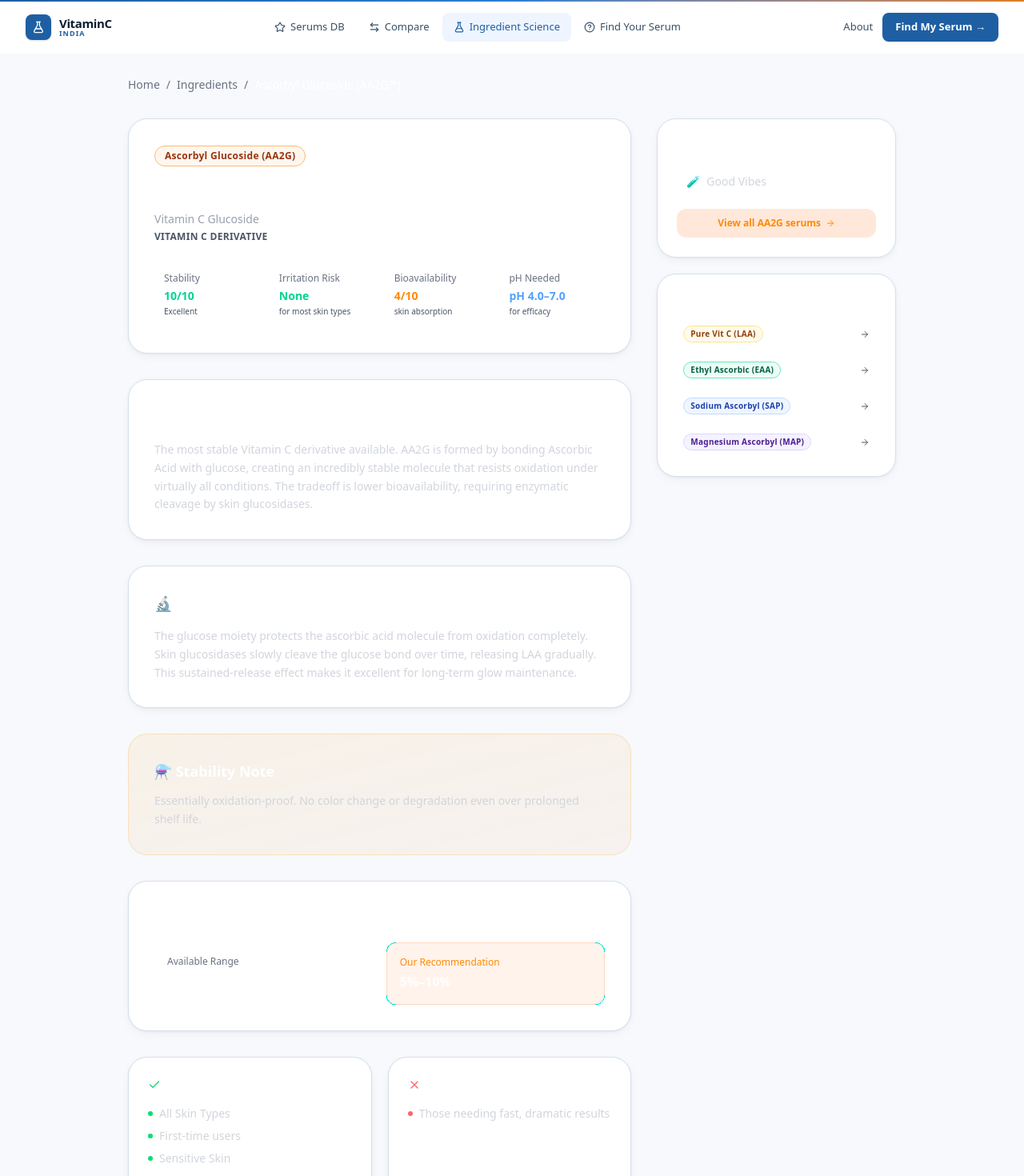
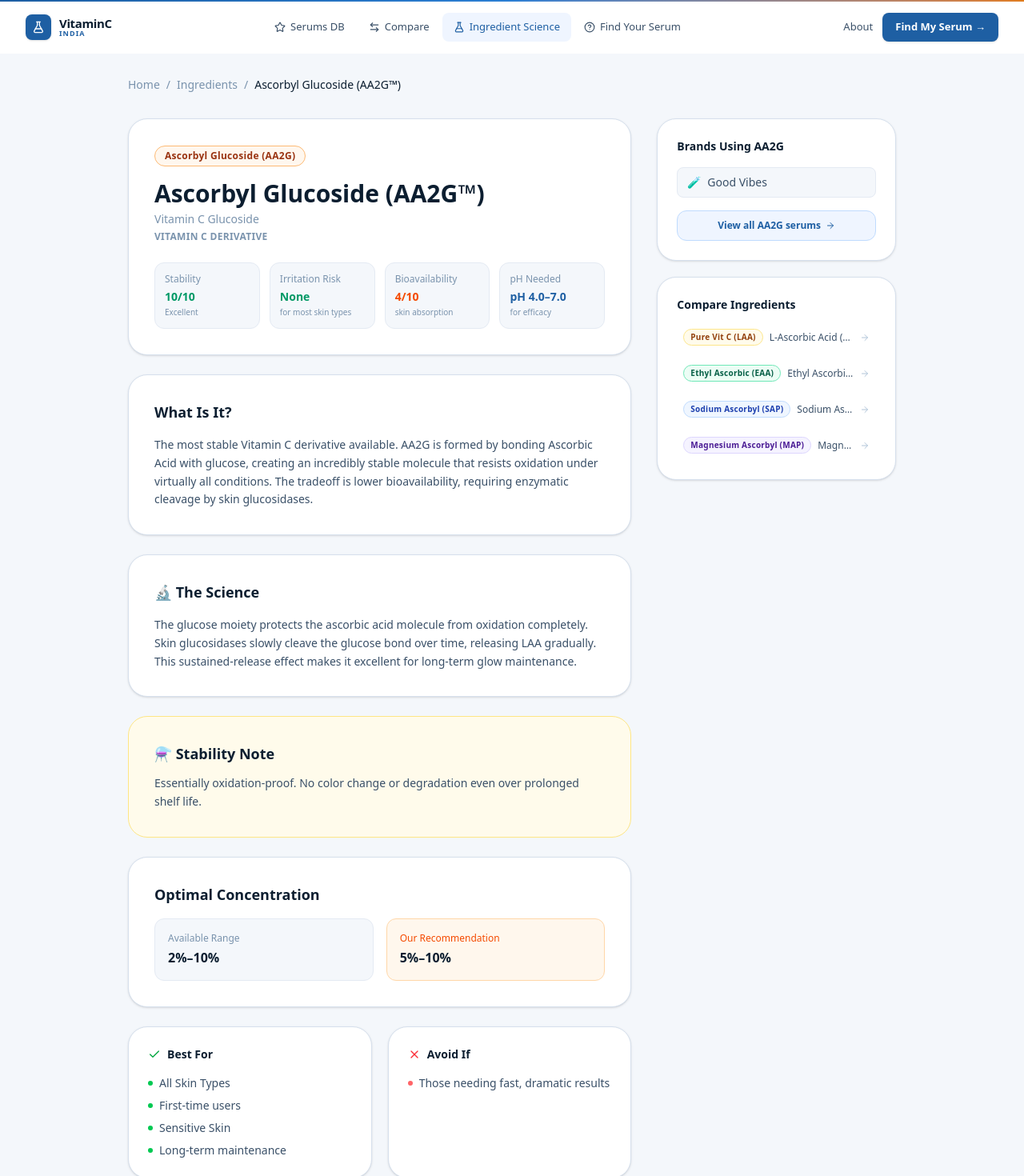
Before and after one commit to colorpixel-design/vitamincwp, a Next.js app: page /ingredients/ascorbyl-glucoside in a window 1280 px wide. Shown: the top 1470 px of the page at 80% size. Built offline with nearby package versions, Linux system fonts and the light colour scheme.

Commit message:
fix: ingredient detail page - light theme, remove dark text-white/glass classes

```diff
--- a/src/app/ingredients/[slug]/page.tsx
+++ b/src/app/ingredients/[slug]/page.tsx
@@ -31,11 +31,11 @@ export async function generateMetadata({ params }: Props): Promise<Metadata> {
   };
 }
 
-const stabilityColors = (rating: number) => {
-  if (rating >= 9) return "text-emerald-400";
-  if (rating >= 7) return "text-green-400";
-  if (rating >= 5) return "text-yellow-400";
-  return "text-red-400";
+const stabilityColor = (rating: number) => {
+  if (rating >= 9) return "text-emerald-600";
+  if (rating >= 7) return "text-green-600";
+  if (rating >= 5) return "text-amber-600";
+  return "text-red-600";
 };
 
 export default async function IngredientDetailPage({ params }: Props) {
@@ -47,111 +47,131 @@ export default async function IngredientDetailPage({ params }: Props) {
   const serumsWith = serums.filter((s) => s.vitamin_c_type === vitCType).slice(0, 3);
 
   return (
-    <div className="pt-24 pb-20 min-h-screen">
+    <div className="pt-24 pb-20 min-h-screen bg-[#F4F7FB]">
       <div className="max-w-5xl mx-auto px-4 sm:px-6 lg:px-8">
 
         {/* Breadcrumb */}
-        <div className="flex items-center gap-2 text-sm text-gray-500 mb-8">
-          <Link href="/" className="hover:text-orange-400 transition-colors">Home</Link>
+        <div className="flex items-center gap-2 text-sm text-[#7A93AD] mb-8">
+          <Link href="/" className="hover:text-[#1E5FA3] transition-colors">Home</Link>
           <span>/</span>
-          <Link href="/ingredients" className="hover:text-orange-400 transition-colors">Ingredients</Link>
+          <Link href="/ingredients" className="hover:text-[#1E5FA3] transition-colors">Ingredients</Link>
           <span>/</span>
-          <span className="text-white">{ing.name}</span>
+          <span className="text-[#0C1E30] font-medium">{ing.name}</span>
         </div>
 
         <div className="grid grid-cols-1 lg:grid-cols-3 gap-8">
 
-          {/* Main */}
-          <div className="lg:col-span-2 space-y-8">
+          {/* ── Main column ─────────────────────────────── */}
+          <div className="lg:col-span-2 space-y-6">
 
-            {/* Hero */}
-            <div className="glass rounded-3xl p-6 md:p-8">
+            {/* Hero card */}
+            <div className="bg-white rounded-3xl p-6 md:p-8 border border-[#D6E0ED] shadow-sm">
               <IngredientBadge type={vitCType} className="mb-4" />
-              <h1 className="text-3xl font-black text-white mb-1">{ing.name}</h1>
-              <p className="text-gray-400 text-sm mb-1">{ing.alias}</p>
-              <p className="text-xs text-gray-600 uppercase tracking-wide font-semibold mb-6">
+              <h1 className="text-3xl font-black text-[#0C1E30] mb-1">{ing.name}</h1>
+              <p className="text-[#7A93AD] text-sm mb-1">{ing.alias}</p>
+              <p className="text-xs text-[#7A93AD] uppercase tracking-wide font-semibold mb-6">
                 {ing.type === "pure" ? "Pure Vitamin C" : "Vitamin C Derivative"}
               </p>
 
-              {/* Quick stats grid */}
+              {/* Quick stats */}
               <div className="grid grid-cols-2 sm:grid-cols-4 gap-3">
                 {[
-                  { label: "Stability", value: `${ing.stability_rating}/10`, sub: ing.stability_rating >= 8 ? "Excellent" : ing.stability_rating >= 6 ? "Good" : "Poor", color: stabilityColors(ing.stability_rating) },
-                  { label: "Irritation Risk", value: ing.irritation_risk, sub: "for most skin types", color: ing.irritation_risk === "High" ? "text-red-400" : ing.irritation_risk === "None" ? "text-emerald-400" : "text-green-400" },
-                  { label: "Bioavailability", value: `${ing.bioavailability}/10`, sub: "skin absorption", color: ing.bioavailability >= 8 ? "text-green-400" : ing.bioavailability >= 6 ? "text-yellow-400" : "text-orange-400" },
-                  { label: "pH Needed", value: ing.ph_required, sub: "for efficacy", color: "text-blue-400" },
+                  {
+                    label: "Stability",
+                    value: `${ing.stability_rating}/10`,
+                    sub: ing.stability_rating >= 8 ? "Excellent" : ing.stability_rating >= 6 ? "Good" : "Poor",
+                    color: stabilityColor(ing.stability_rating),
+                  },
+                  {
+                    label: "Irritation Risk",
+                    value: ing.irritation_risk,
+                    sub: "for most skin types",
+                    color: ing.irritation_risk === "High" ? "text-red-600" : ing.irritation_risk === "None" ? "text-emerald-600" : "text-green-600",
+                  },
+                  {
+                    label: "Bioavailability",
+                    value: `${ing.bioavailability}/10`,
+                    sub: "skin absorption",
+                    color: ing.bioavailability >= 8 ? "text-green-600" : ing.bioavailability >= 6 ? "text-amber-600" : "text-orange-600",
+                  },
+                  {
+                    label: "pH Needed",
+                    value: ing.ph_required,
+                    sub: "for efficacy",
+                    color: "text-[#1E5FA3]",
+                  },
                 ].map((stat) => (
-                  <div key={stat.label} className="bg-white/4 rounded-xl p-3">
-                    <p className="text-xs text-gray-500 mb-1">{stat.label}</p>
+                  <div key={stat.label} className="bg-[#F4F7FB] rounded-xl p-3 border border-[#E4EAF3]">
+                    <p className="text-xs text-[#7A93AD] mb-1">{stat.label}</p>
                     <p className={`font-bold text-sm ${stat.color}`}>{stat.value}</p>
-                    <p className="text-[10px] text-gray-600 mt-0.5">{stat.sub}</p>
+                    <p className="text-[10px] text-[#7A93AD] mt-0.5">{stat.sub}</p>
                   </div>
                 ))}
               </div>
             </div>
 
             {/* What is it */}
-            <div className="glass rounded-3xl p-6 md:p-8">
-              <h2 className="text-lg font-black text-white mb-4">What Is It?</h2>
-              <p className="text-gray-300 text-sm leading-relaxed">{ing.description}</p>
+            <div className="bg-white rounded-3xl p-6 md:p-8 border border-[#D6E0ED] shadow-sm">
+              <h2 className="text-lg font-black text-[#0C1E30] mb-4">What Is It?</h2>
+              <p className="text-[#3A5068] text-sm leading-relaxed">{ing.description}</p>
             </div>
 
             {/* Science deep dive */}
-            <div className="glass rounded-3xl p-6 md:p-8">
-              <h2 className="text-lg font-black text-white mb-4">🔬 The Science</h2>
-              <p className="text-gray-300 text-sm leading-relaxed">{ing.science_deep_dive}</p>
+            <div className="bg-white rounded-3xl p-6 md:p-8 border border-[#D6E0ED] shadow-sm">
+              <h2 className="text-lg font-black text-[#0C1E30] mb-4">🔬 The Science</h2>
+              <p className="text-[#3A5068] text-sm leading-relaxed">{ing.science_deep_dive}</p>
             </div>
 
             {/* Stability note */}
-            <div className="rounded-3xl p-6 md:p-8 bg-gradient-to-br from-amber-500/8 to-orange-500/5 border border-amber-500/20">
-              <h2 className="text-lg font-black text-white mb-3">⚗️ Stability Note</h2>
-              <p className="text-gray-300 text-sm leading-relaxed">{ing.stability_note}</p>
+            <div className="rounded-3xl p-6 md:p-8 bg-amber-50 border border-amber-200">
+              <h2 className="text-lg font-black text-[#0C1E30] mb-3">⚗️ Stability Note</h2>
+              <p className="text-[#3A5068] text-sm leading-relaxed">{ing.stability_note}</p>
             </div>
 
             {/* Concentration range */}
-            <div className="glass rounded-3xl p-6 md:p-8">
-              <h2 className="text-lg font-black text-white mb-4">Optimal Concentration</h2>
+            <div className="bg-white rounded-3xl p-6 md:p-8 border border-[#D6E0ED] shadow-sm">
+              <h2 className="text-lg font-black text-[#0C1E30] mb-4">Optimal Concentration</h2>
               <div className="grid grid-cols-2 gap-4">
-                <div className="bg-white/4 rounded-xl p-4">
-                  <p className="text-xs text-gray-500 mb-1">Available Range</p>
-                  <p className="font-bold text-white">{ing.concentration_range}</p>
+                <div className="bg-[#F4F7FB] rounded-xl p-4 border border-[#E4EAF3]">
+                  <p className="text-xs text-[#7A93AD] mb-1">Available Range</p>
+                  <p className="font-bold text-[#0C1E30]">{ing.concentration_range}</p>
                 </div>
-                <div className="bg-orange-500/8 rounded-xl p-4 border border-orange-500/20">
-                  <p className="text-xs text-orange-400 mb-1">Our Recommendation</p>
-                  <p className="font-bold text-white">{ing.recommended_concentration}</p>
+                <div className="bg-orange-50 rounded-xl p-4 border border-orange-200">
+                  <p className="text-xs text-orange-600 mb-1">Our Recommendation</p>
+                  <p className="font-bold text-[#0C1E30]">{ing.recommended_concentration}</p>
                 </div>
               </div>
             </div>
 
             {/* Best for / Avoid if */}
             <div className="grid grid-cols-1 sm:grid-cols-2 gap-5">
-              <div className="glass rounded-3xl p-6">
-                <h3 className="font-bold text-white text-sm mb-4 flex items-center gap-2">
-                  <Check className="w-4 h-4 text-green-400" />
+              <div className="bg-white rounded-3xl p-6 border border-[#D6E0ED] shadow-sm">
+                <h3 className="font-bold text-[#0C1E30] text-sm mb-4 flex items-center gap-2">
+                  <Check className="w-4 h-4 text-green-600" />
                   Best For
                 </h3>
                 <ul className="space-y-2">
                   {ing.best_for.map((bf) => (
                     <li key={bf} className="flex items-center gap-2">
-                      <div className="w-1.5 h-1.5 rounded-full bg-green-400 flex-shrink-0" />
-                      <span className="text-sm text-gray-300">{bf}</span>
+                      <div className="w-1.5 h-1.5 rounded-full bg-green-500 flex-shrink-0" />
+                      <span className="text-sm text-[#3A5068]">{bf}</span>
                     </li>
                   ))}
                 </ul>
               </div>
-              <div className="glass rounded-3xl p-6">
-                <h3 className="font-bold text-white text-sm mb-4 flex items-center gap-2">
-                  <X className="w-4 h-4 text-red-400" />
+              <div className="bg-white rounded-3xl p-6 border border-[#D6E0ED] shadow-sm">
+                <h3 className="font-bold text-[#0C1E30] text-sm mb-4 flex items-center gap-2">
+                  <X className="w-4 h-4 text-red-500" />
                   Avoid If
                 </h3>
                 {ing.avoid_if.length === 0 ? (
-                  <p className="text-sm text-gray-400">Generally safe for all skin types.</p>
+                  <p className="text-sm text-[#7A93AD]">Generally safe for all skin types.</p>
                 ) : (
                   <ul className="space-y-2">
                     {ing.avoid_if.map((ai) => (
                       <li key={ai} className="flex items-center gap-2">
                         <div className="w-1.5 h-1.5 rounded-full bg-red-400 flex-shrink-0" />
-                        <span className="text-sm text-gray-300">{ai}</span>
+                        <span className="text-sm text-[#3A5068]">{ai}</span>
                       </li>
                     ))}
                   </ul>
@@ -160,24 +180,25 @@ export default async function IngredientDetailPage({ params }: Props) {
             </div>
           </div>
 
-          {/* Sidebar */}
+          {/* ── Sidebar ─────────────────────────────────── */}
           <div className="space-y-5">
+
             {/* Brands using */}
-            <div className="glass rounded-3xl p-6 sticky top-24">
-              <h3 className="font-bold text-white text-sm mb-4">
+            <div className="bg-white rounded-3xl p-6 border border-[#D6E0ED] shadow-sm sticky top-24">
+              <h3 className="font-bold text-[#0C1E30] text-sm mb-4">
                 Brands Using {vitCType}
               </h3>
               <div className="space-y-2">
                 {ing.brands_using.map((brand) => (
-                  <div key={brand} className="flex items-center gap-2 px-3 py-2 rounded-lg bg-white/4">
+                  <div key={brand} className="flex items-center gap-2 px-3 py-2 rounded-lg bg-[#F4F7FB] border border-[#E4EAF3]">
                     <span className="text-sm">🧪</span>
-                    <span className="text-sm text-gray-300">{brand}</span>
+                    <span className="text-sm text-[#3A5068]">{brand}</span>
                   </div>
                 ))}
               </div>
               <Link
                 href={`/serums?type=${vitCType}`}
-                className="mt-4 flex items-center justify-center gap-1.5 w-full py-2.5 rounded-xl bg-orange-500/15 text-orange-400 text-xs font-semibold hover:bg-orange-500/25 transition-colors"
+                className="mt-4 flex items-center justify-center gap-1.5 w-full py-2.5 rounded-xl bg-[#EFF5FF] text-[#1E5FA3] text-xs font-semibold hover:bg-[#DBEAFE] transition-colors border border-[#BFDBFE]"
               >
                 View all {vitCType} serums
                 <ArrowRight className="w-3 h-3" />
@@ -185,8 +206,8 @@ export default async function IngredientDetailPage({ params }: Props) {
             </div>
 
             {/* Compare with others */}
-            <div className="glass rounded-3xl p-6">
-              <h3 className="font-bold text-white text-sm mb-3">Compare Ingredients</h3>
+            <div className="bg-white rounded-3xl p-6 border border-[#D6E0ED] shadow-sm">
+              <h3 className="font-bold text-[#0C1E30] text-sm mb-3">Compare Ingredients</h3>
               <div className="space-y-2">
                 {ingredients
                   .filter((i) => i.slug !== ing.slug)
@@ -196,10 +217,11 @@ export default async function IngredientDetailPage({ params }: Props) {
                       <Link
                         key={other.id}
                         href={`/ingredients/${other.slug}`}
-                        className="flex items-center gap-2 p-2 rounded-lg hover:bg-white/5 transition-colors"
+                        className="flex items-center gap-2 p-2 rounded-lg hover:bg-[#F4F7FB] transition-colors"
                       >
                         <IngredientBadge type={otherType} size="sm" />
-                        <ArrowRight className="w-3 h-3 text-gray-600 ml-auto" />
+                        <span className="text-xs text-[#3A5068] flex-1 truncate">{other.name}</span>
+                        <ArrowRight className="w-3 h-3 text-[#B0C4D8] flex-shrink-0" />
                       </Link>
                     );
                   })}
@@ -211,12 +233,12 @@ export default async function IngredientDetailPage({ params }: Props) {
         {/* Serums using this ingredient */}
         {serumsWith.length > 0 && (
           <div className="mt-16">
-            <h2 className="text-xl font-black text-white mb-6">
+            <h2 className="text-xl font-black text-[#0C1E30] mb-6">
               Top-Rated {vitCType}-Based Serums
             </h2>
             <div className="grid grid-cols-1 sm:grid-cols-2 lg:grid-cols-3 gap-5">
               {serumsWith.map((s) => (
-                <SerumCard key={s.id} serum={s} />
+                <SerumCard key={s.id} serum={s as never} />
               ))}
             </div>
           </div>
@@ -226,7 +248,7 @@ export default async function IngredientDetailPage({ params }: Props) {
         <div className="mt-12">
           <Link
             href="/ingredients"
-            className="inline-flex items-center gap-2 text-sm text-gray-400 hover:text-orange-400 transition-colors"
+            className="inline-flex items-center gap-2 text-sm text-[#7A93AD] hover:text-[#1E5FA3] transition-colors"
           >
             <ArrowLeft className="w-4 h-4" />
             Back to Ingredient Science Hub
```
